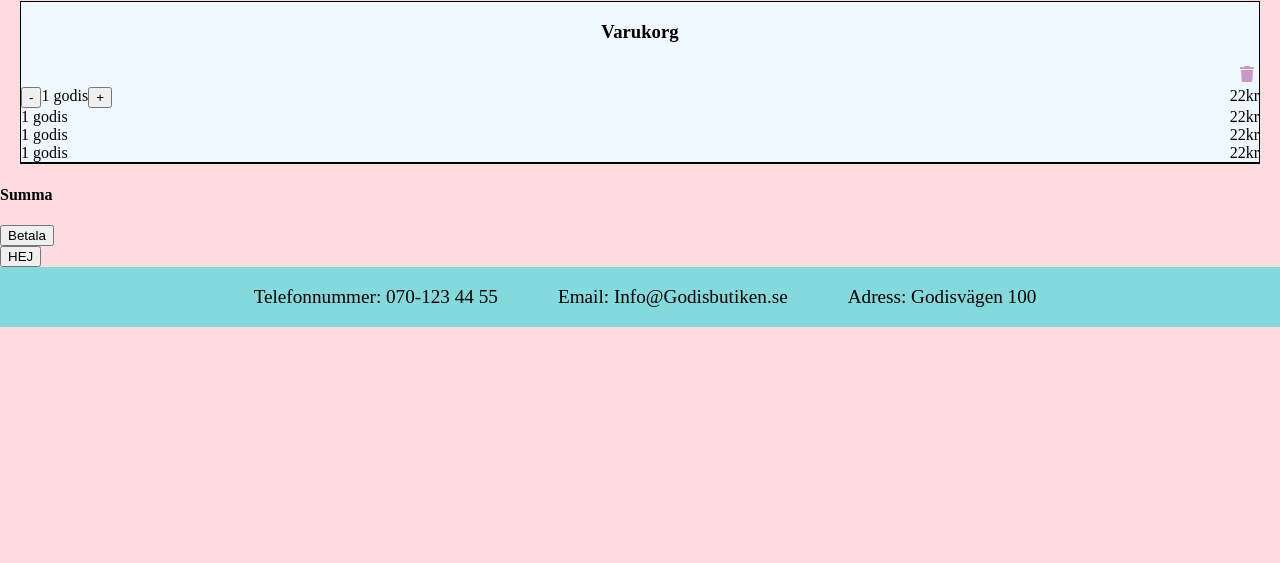
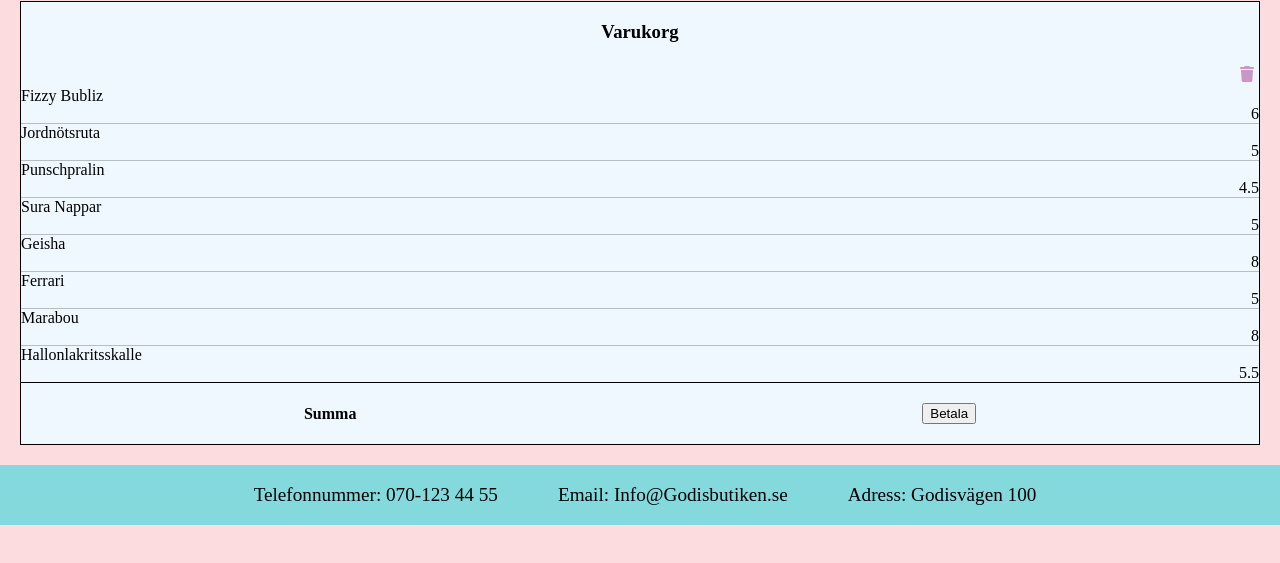
Before and after one commit to Stuuben/Webshop-Godisbutiken, a website built with Parcel: page src/pages/shoppingcart.html in a window 1280 px wide. Shown: the part 191-754 px from the top of the page. Built offline with nearby package versions, Linux system fonts and the light colour scheme.

Commit message:
fixat så att varukorgen fungerar

```diff
--- a/src/pages/shoppingcart.html
+++ b/src/pages/shoppingcart.html
@@ -9,7 +9,7 @@
       crossorigin="anonymous"
     ></script>
     <link rel="stylesheet" href="/src/scss/main.scss" />
-    <script src="/src/ts/shoppingcart.ts" defer></script>
+    <script src="/src/ts/shoppingcart.ts" defer type="module"></script>
 
     <title>Godisbutiken</title>
   </head>
@@ -44,39 +44,19 @@
         <div class="shoppingcart">
           <h3>Varukorg</h3>
 
-          <div><i class="fa-solid fa-trash"></i></div>
+          <div id="trashcan"><i class="fa-solid fa-trash"></i></div>
 
           <div class="shoppingcart__wrapper--item">
             <div id="candy__item" class="item">
-              <div class="button__wrapper">
-                <button>-</button>
-                <p>1 godis</p>
-                <button>+</button>
-              </div>
+          </div>
+          <div class="summa">
+            <h4>Summa</h4>
 
-              <p>22kr</p>
-            </div>
-            <div class="item">
-              <p>1 godis</p>
-              <p>22kr</p>
-            </div>
-            <div class="item">
-              <p>1 godis</p>
-              <p>22kr</p>
-            </div>
-            <div class="item">
-              <p>1 godis</p>
-              <p>22kr</p>
-            </div>
+            <button id="paymentButton">Betala</button>
           </div>
         </div>
-        <div class="summa">
-          <h4>Summa</h4>
-          <!-- <p>60kr</p> -->
-          <button id="paymentButton">Betala</button>
-        </div>
-      </div>
-      <button id="hej" class="hej">HEJ</button>
+
+
     </main>
 
     <footer class="contact" id="contact">
--- a/src/scss/main.scss
+++ b/src/scss/main.scss
@@ -96,18 +96,27 @@ nav {
     justify-content: space-around;
     align-items: center;
   }
-  .item {
+  span {
+    text-align: right;
+
     display: flex;
-    justify-content: space-between;
+    flex-direction: column;
   }
-  .shoppingcart__wrapper--item {
-    border-bottom: 1px solid black;
+  .itemWrapper {
+    border-bottom: 1px solid rgba(0, 0, 0, 0.238);
+    &:last-child {
+      border-bottom: 0;
+    }
   }
+
   .button__wrapper {
     display: flex;
   }
   .fa-cart-circle-xmark {
     background-color: black;
+  }
+  .summa {
+    border-top: 1px solid black;
   }
 }
 
--- a/src/ts/main.ts
+++ b/src/ts/main.ts
@@ -20,7 +20,7 @@ let ferrari = new Candy("Ferrari", 5, "Hallon");
 let marabou = new Candy("Marabou", 8, "Choklad");
 let rassberrySkull = new Candy("Hallonlakritsskalle", 5.5, "Hallon");
 
-let candys: Candy[] = [
+export let candys: Candy[] = [
   fizzyBubliz,
   peanutSquare,
   punsch,
@@ -30,31 +30,4 @@ let candys: Candy[] = [
   marabou,
   rassberrySkull,
 ];
-// console.log(candys);
-
-<<<<<<< HEAD
-// Betala knappen skickar en vidare till paymentsite
-let hejhej = document.getElementById("hej") as HTMLButtonElement;
-
-hejhej.addEventListener("click", () => {
-  console.log("hej");
-});
-=======
-let candyItem = document.getElementById("candy__item") as HTMLDivElement;
-
-function handleCandys() {
-  for (let i = 0; i < candys.length; i++) {
-    let candyName = document.createElement("p");
-    candyName.innerHTML = "Hej";
-
-    candyName.innerHTML += candys[i].name;
-
-    console.log(candys[i].price);
-    candyItem.appendChild(candyName);
-  }
-}
-
-// handleCandys();
-
-
->>>>>>> 35c357a2d9cce78d86f490d8fe7940b2616f8d14
+console.log(candys);
--- a/src/ts/shoppingcart.ts
+++ b/src/ts/shoppingcart.ts
@@ -0,0 +1,43 @@
+import { candys } from "./main";
+
+console.log("shoppingcart");
+
+let paymentButton = document.getElementById("paymentButton") as HTMLDivElement;
+
+paymentButton.addEventListener("click", () => {
+  console.log("click");
+  document.location.href = "/src/pages/paymentsite.html";
+});
+
+let trashcan = document.getElementById("trashcan") as HTMLDivElement;
+trashcan.addEventListener("click", () => {
+  candys.length = 0;
+  console.log(candys);
+  handleShoppinglist();
+});
+
+//
+
+function handleShoppinglist() {
+  let shoppingCart = document.getElementById("candy__item") as HTMLDivElement;
+
+  shoppingCart.innerHTML = "";
+
+  for (let i = 0; i < candys.length; i++) {
+    console.log(candys[i]);
+
+    let candyItemWrapper = document.createElement("div");
+    candyItemWrapper.classList.add("itemWrapper");
+    let candyName = document.createElement("p");
+
+    let candyPrice = document.createElement("span");
+
+    candyName.innerHTML = candys[i].name;
+    candyPrice.innerHTML = String(candys[i].price);
+
+    candyItemWrapper.appendChild(candyName);
+    candyName.appendChild(candyPrice);
+    shoppingCart.appendChild(candyItemWrapper);
+  }
+}
+handleShoppinglist();
```
Also changed, not shown: src/index.html (+1 -1 lines), src/pages/kassa.html (+1 -1 lines), src/pages/products.html (+15 -6 lines).
